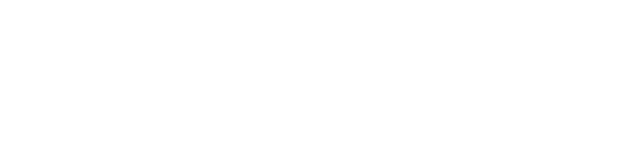
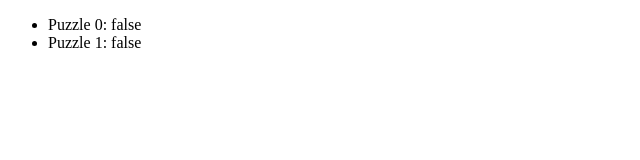
Before and after one commit to robjtede/perplex, a website: page index.html in a window 1280 px wide. Shown: the whole page, without its empty margins (0-640 px from the left). Drawn offline with Linux system fonts and the light colour scheme.

Commit message:
basic ui completion status

```diff
--- a/Game.js
+++ b/Game.js
@@ -2,10 +2,38 @@
 
 class Game {
   constructor () {
-    this.completed = [];
+    this.n = 0;
+  }
+
+  start () {
+    this.render();
   }
 
   complete (id) {
     console.log(`completed ${id}`);
+    window.localStorage.setItem(`perplex-puzzle-${id}`, true);
+
+    document.querySelector('.puzzles').innerHTML = '';
+    this.render();
+  }
+
+  render () {
+    const puzzles = document.querySelector('.puzzles');
+
+    const completions = Array.from(Array(this.n)).map((puzzle, index) => {
+      const completed = !!window.localStorage.getItem(`perplex-puzzle-${index + 1}`);
+      return `Puzzle ${index}: ${completed}`;
+    });
+
+    const list = document.createElement('ul');
+
+    completions.forEach((puzzle, index) => {
+      const item = document.createElement('li');
+      item.textContent = puzzle;
+
+      list.appendChild(item);
+    });
+
+    puzzles.appendChild(list);
   }
 }
--- a/Puzzle.js
+++ b/Puzzle.js
@@ -5,6 +5,8 @@ class Puzzle {
     this.id = id;
     this.game = game;
     this.activated = false;
+
+    this.game.n++;
   }
 
   activate () {
--- a/app.js
+++ b/app.js
@@ -12,3 +12,7 @@ const fullScreenPuzzle = new FullscreenPuzzle(id++, game);
 // puzzles can be completed
 mousePuzzle.activate();
 fullScreenPuzzle.activate();
+
+document.addEventListener('DOMContentLoaded', () => {
+  game.start();
+});
--- a/index.html
+++ b/index.html
@@ -14,5 +14,7 @@
 </head>
 <body>
 
+  <div class="puzzles"></div>
+
 </body>
 </html>
```
